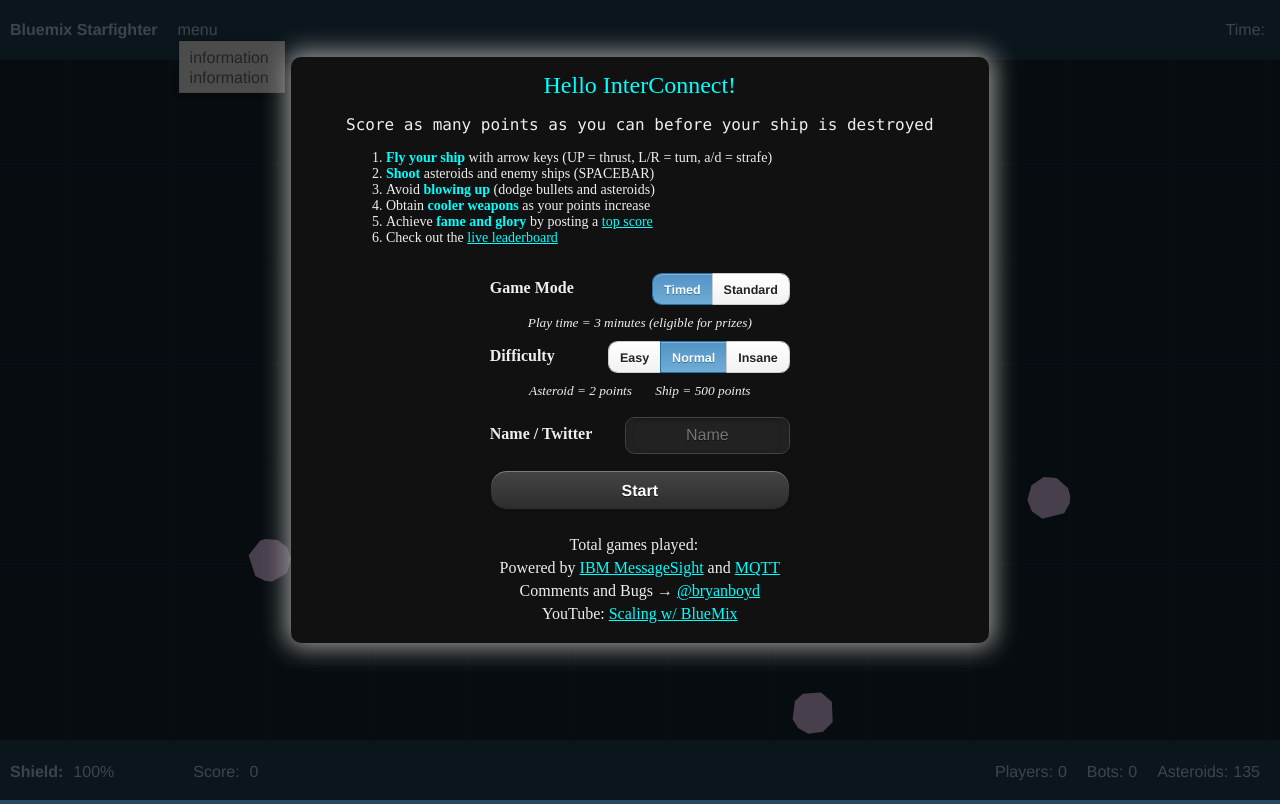
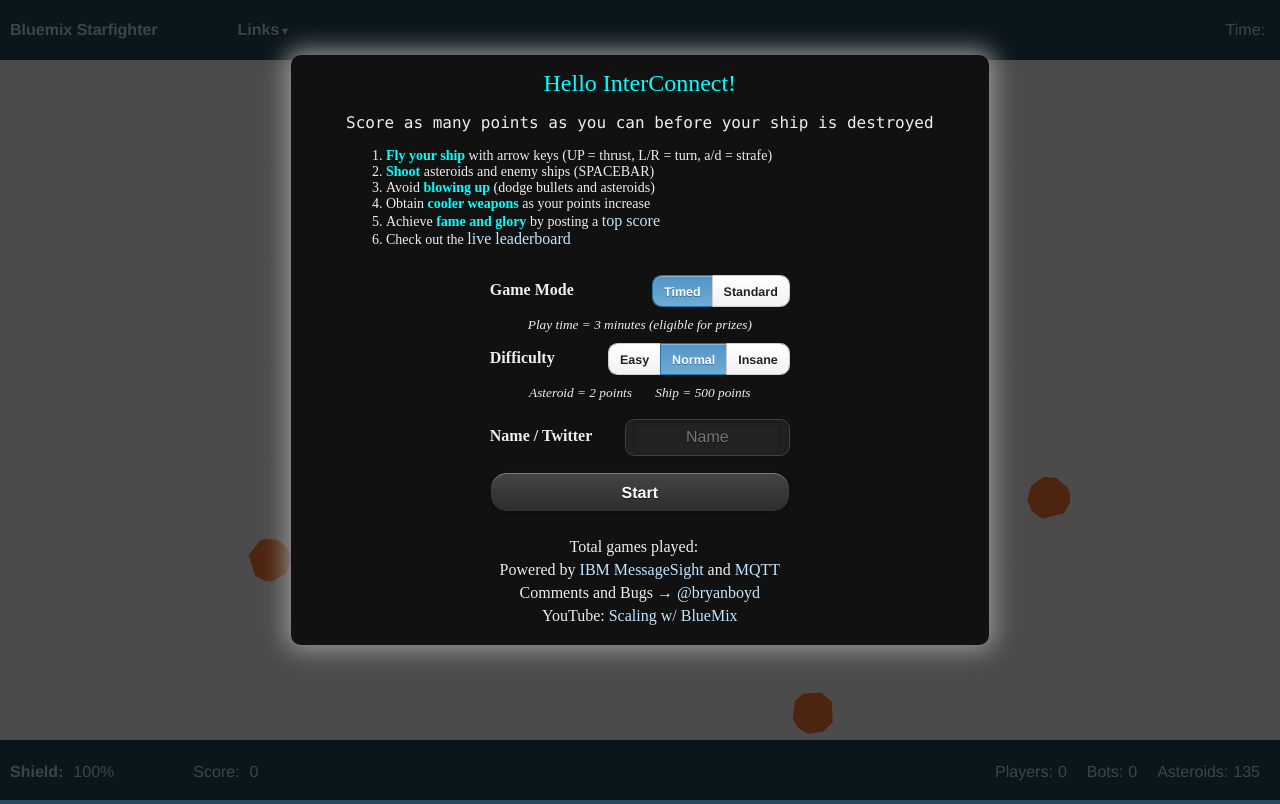
Before and after one commit to skaegi/starfighter, a website: page public/index.html in a window 1280 px wide. Drawn offline with Linux system fonts and the light colour scheme.

Commit message:
style changes for straighter

```diff
--- a/manifest.yml
+++ b/manifest.yml
@@ -1,7 +1,7 @@
 applications:
-- host: gotostarfighter
+- host: realta
   disk: 512M
-  name: gotostarfighterserver
+  name: realta
   command: node starfighter.js
   path: .
   memory: 512M
--- a/public/css/main.css
+++ b/public/css/main.css
@@ -162,6 +162,109 @@ body {
     padding-left: 5px;
 }
 
+/*----- Menu Outline -----*/
+
+.clearfix {
+    display: block;
+    clear: both;
+    content: '';
+}
+
+.ui-link{
+    text-decoration: none !important;
+    color:#C0E6FF !important;
+    font-size: 16px;
+}
+
+.ul{
+    color: #C0E6FF;
+}
+
+.menu-wrap {
+    display: flex;
+    align-self: center;
+}
+
+.menu {
+    margin:0px auto;
+      display: -webkit-inline-box;
+}
+
+.menu li {
+    margin:0px;
+    list-style:none;
+}
+
+.menu a {
+    transition:all linear 0.15s;
+    color:#919191;
+}
+
+.menu li:hover > a, .menu .current-item > a {
+    text-decoration:none;
+    color:#be5b70;
+}
+
+.menu .arrow {
+    font-size:11px;
+    line-height:0%;
+}
+
+/*----- Top Level -----*/
+.menu > ul > li {
+    float:left;
+    display:inline-block;
+    position:relative;
+    font-size:19px;
+}
+
+.menu > ul > li > a {
+    padding:10px 40px;
+    display:inline-block;
+    text-shadow:0px 1px 0px rgba(0,0,0,0.4);
+}
+
+.menu > ul > li:hover > a, .menu > ul > .current-item > a {
+    background:#4178BE;
+}
+
+/*----- Bottom Level -----*/
+.menu li:hover .sub-menu {
+    z-index:1;
+    opacity:1;
+}
+
+.sub-menu {
+    width:160%;
+    padding:5px 0px;
+    position:absolute;
+    top:100%;
+    left:0px;
+    z-index:-1;
+    opacity:0;
+    transition:opacity linear 0.15s;
+    box-shadow:0px 2px 3px rgba(0,0,0,0.2);
+    background:#4178BE;
+}
+
+.sub-menu li {
+    display:block;
+    font-size:16px;
+}
+
+.sub-menu li a {
+    padding:10px 30px;
+    display:block;
+}
+
+.sub-menu li a:hover, .sub-menu .current-item a {
+    background:#3e3436;
+}
+
+
+
+
+
 canvas {
 /*	position: absolute;*/
 	-webkit-user-select: none;
--- a/public/index.html
+++ b/public/index.html
@@ -34,7 +34,22 @@
             <div class="header">
                 <div class="blogtitle">Bluemix Starfighter</div>
 
+                <div class="menu-wrap">
+    <nav class="menu">
+        <ul class="clearfix">
+            <li>
+                <a href="#">Links<span class="arrow">&#9660;</span></a>
 
+                <ul class="sub-menu">
+                    <li><a href="#">See the code</a></li>
+                    <li><a href="#">Deploy to Bluemix</a></li>
+                </ul>
+            </li>
+        </ul>
+    </nav>
+</div>
+
+<!--
                 <div class="menubox" id="menubox">
                     <div class="menutitle">menu</div>
                     <div class="menuSelectionTable">
@@ -48,6 +63,7 @@
                         </div>
                     </div>
                 </div>
+-->
 
                 <div class="gametime">
                     <div class="timeLabel">Time:</div>
--- a/public/js/main.js
+++ b/public/js/main.js
@@ -62,27 +62,27 @@ var ASTEROID_STROKE_CLASS_1 = ASTEROID;
 
 /* COLOR SCHEME - IBM DESIGN - https://www.ibm.com/design/language/resources/swatch-book.shtml */
 
-var BACKGROUND = '#152935';
-
-var STROKE_COLOR = '#1D3649';
-
-var HORIZONTAL_STROKE = STROKE_COLOR;
-var VERTICAL_STROKE = STROKE_COLOR;
-
-var SHIP = '#A7FAE6';
-
-var SHIP_FILL_COLOR = SHIP;
-var SHIP_LINE_COLOR = SHIP;
-
-var ENEMY_SHIP_FILL = '#f3c518';
-var AI_SHIP_FILL = '#FF5050';
-
-var ASTEROID = '#EED2FF';
-
-var ASTEROID_FILL_COLOR = ASTEROID;
-var ASTEROID_STROKE_CLASS_3 = ASTEROID;
-var ASTEROID_STROKE_CLASS_2 = ASTEROID;
-var ASTEROID_STROKE_CLASS_1 = ASTEROID;
+//var BACKGROUND = '#152935';
+//
+//var STROKE_COLOR = '#1D3649';
+//
+//var HORIZONTAL_STROKE = STROKE_COLOR;
+//var VERTICAL_STROKE = STROKE_COLOR;
+//
+//var SHIP = '#A7FAE6';
+//
+//var SHIP_FILL_COLOR = SHIP;
+//var SHIP_LINE_COLOR = SHIP;
+//
+//var ENEMY_SHIP_FILL = '#f3c518';
+//var AI_SHIP_FILL = '#FF5050';
+//
+//var ASTEROID = '#EED2FF';
+//
+//var ASTEROID_FILL_COLOR = ASTEROID;
+//var ASTEROID_STROKE_CLASS_3 = ASTEROID;
+//var ASTEROID_STROKE_CLASS_2 = ASTEROID;
+//var ASTEROID_STROKE_CLASS_1 = ASTEROID;
 
 
 /* COLOR SCHEME - MATERIAL DESIGN BLUE-GREY SWATCHES */
```
Also changed, not shown: 1 other file.
